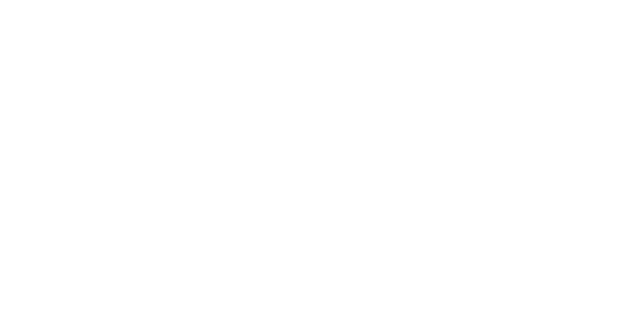
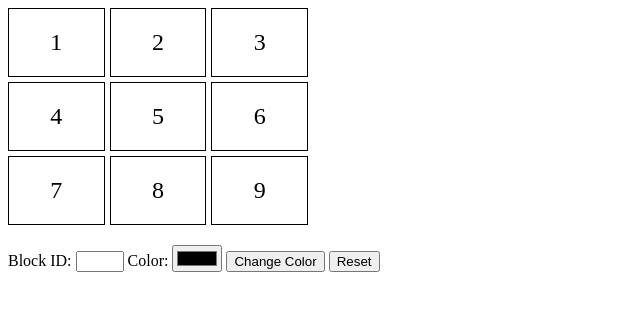
Before and after one commit to acciojob/Replit-Asian-Paints-ik-deep, a website: page main.html in a window 1280 px wide. Shown: the whole page, without its empty margins (0-640 px from the left). Drawn offline with Linux system fonts and the light colour scheme.

Commit message:
created a submission

```diff
--- a/main.html
+++ b/main.html
@@ -8,6 +8,24 @@
 
 <body>
 	<!-- the entire body must be written by student -->
+	  <div id="grid-container">
+        <div id="1" class="grid-item">1</div>
+        <div id="2" class="grid-item">2</div>
+        <div id="3" class="grid-item">3</div>
+        <div id="4" class="grid-item">4</div>
+        <div id="5" class="grid-item">5</div>
+        <div id="6" class="grid-item">6</div>
+        <div id="7" class="grid-item">7</div>
+        <div id="8" class="grid-item">8</div>
+        <div id="9" class="grid-item">9</div>
+    </div>
+
+    <label for="block_id">Block ID:</label>
+    <input type="number" id="block_id" min="1" max="9">
+    <label for="color_id">Color:</label>
+    <input type="color" id="color_id">
+    <button id="change_button">Change Color</button>
+    <button id="reset_button">Reset</button>
     <script type="text/javascript" src="./script.js">
 </script>
 
--- a/script.js
+++ b/script.js
@@ -1 +1,25 @@
 //your JS code here. If required.
+document.getElementById('change_button').addEventListener('click', function() {
+    const blockId = document.getElementById('block_id').value;
+    const color = document.getElementById('color_id').value;
+    const gridItem = document.getElementById(blockId);
+
+    if (!gridItem) {
+      alert('Invalid block ID');
+      return;
+    }
+
+    const gridItems = document.querySelectorAll('.grid-item');
+    gridItems.forEach(item => {
+      item.style.backgroundColor = 'transparent';
+    });
+
+    gridItem.style.backgroundColor = color;
+  });
+
+  document.getElementById('reset_button').addEventListener('click', function() {
+    const gridItems = document.querySelectorAll('.grid-item');
+    gridItems.forEach(item => {
+      item.style.backgroundColor = 'transparent';
+    });
+  });
--- a/styles.css
+++ b/styles.css
@@ -1 +1,20 @@
 /*  your css code here. If applicable */
+#grid-container {
+    display: grid;
+    grid-template-columns: repeat(3, 1fr);
+    gap: 5px;
+    width: 300px;
+    margin-bottom: 20px;
+  }
+
+  .grid-item {
+    border: 1px solid #000;
+    text-align: center;
+    padding: 20px;
+    font-size: 24px;
+    cursor: pointer;
+  }
+
+  .grid-item:hover {
+    background-color: rgba(0, 0, 0, 0.1);
+  }
```
